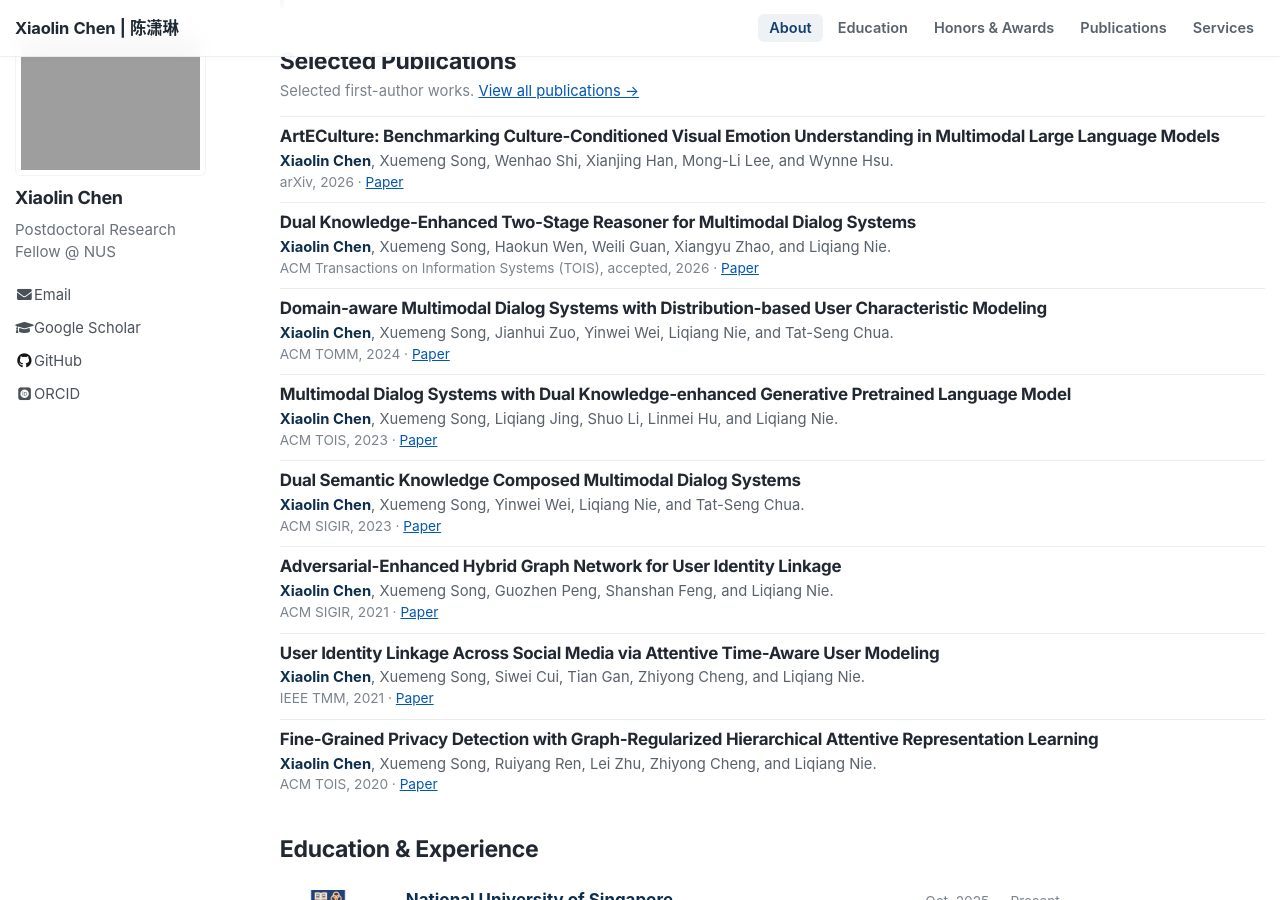
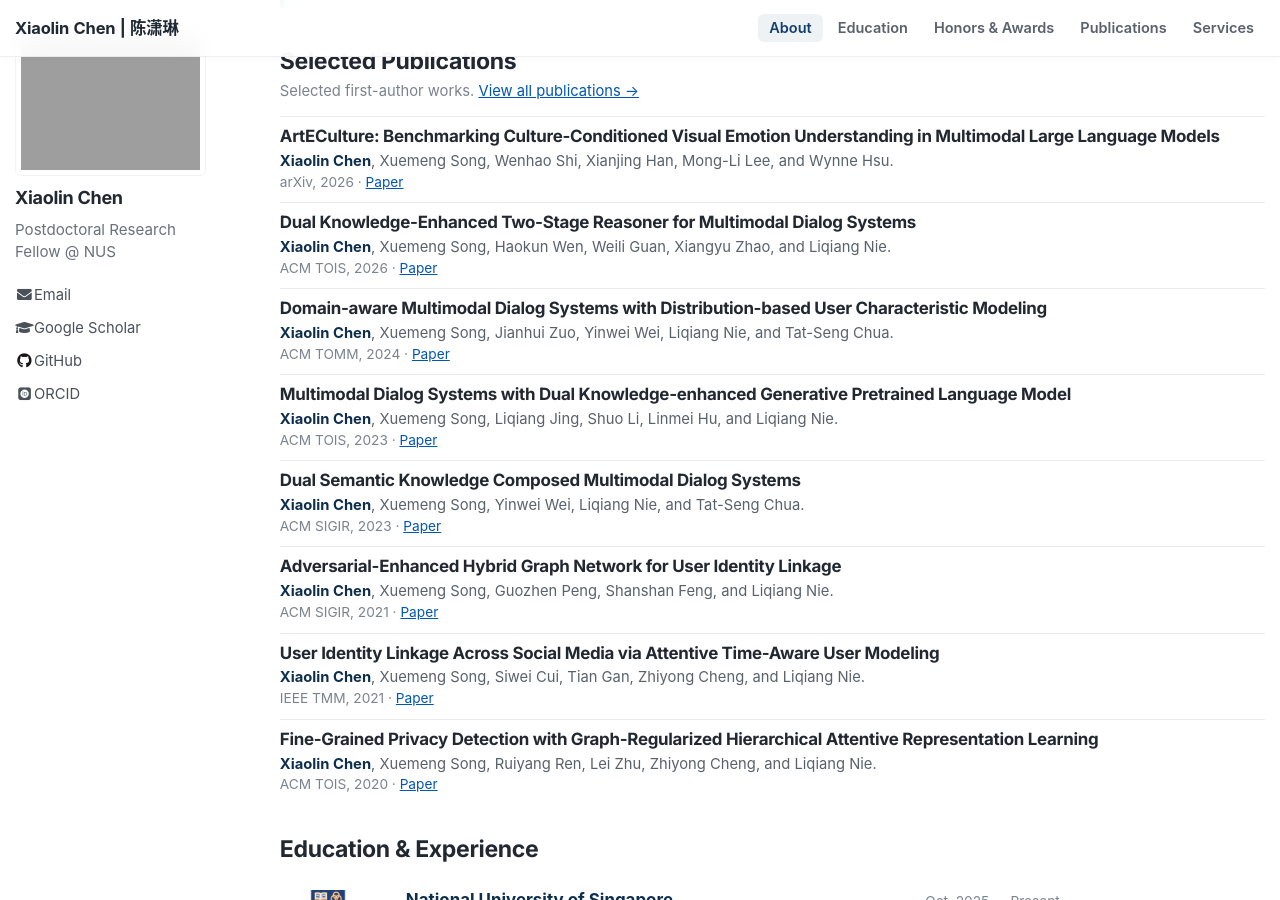
Before and after one commit to XiaolinChen-XL/XiaolinChen-XL.github.io, a Jekyll site: the page built from _pages/about.md, in a window 1280 px wide and 900 px high, scrolled down 398 px. Built offline with Jekyll 4.4.1, drawn with Linux system fonts in a browser that asks for light colours; some web fonts are replaced.

Commit message:
Align TOIS publication venue formatting

```diff
--- a/_data/publications.yml
+++ b/_data/publications.yml
@@ -9,7 +9,7 @@
   authors: "<strong>Xiaolin Chen</strong>, Xuemeng Song, Haokun Wen, Weili Guan, Xiangyu Zhao, and Liqiang Nie"
   year: 2026
   type: "journal"
-  venue: "ACM Transactions on Information Systems (TOIS), accepted"
+  venue: "ACM TOIS 2026"
   paper: "https://arxiv.org/pdf/2509.07817"
 
 - title: "Interactive Garment Recommendation with User in the Loop"
--- a/_pages/about.md
+++ b/_pages/about.md
@@ -28,7 +28,7 @@ I am currently a Postdoctoral Research Fellow at the <a href="https://www.nus.ed
 <p class="hk-section-note">Selected first-author works. <a href="/publications/">View all publications →</a></p>
 
 <div class="hk-pub"><h3>ArtECulture: Benchmarking Culture-Conditioned Visual Emotion Understanding in Multimodal Large Language Models</h3><p><strong>Xiaolin Chen</strong>, Xuemeng Song, Wenhao Shi, Xianjing Han, Mong-Li Lee, and Wynne Hsu.</p><p class="hk-venue">arXiv, 2026 · <a href="https://arxiv.org/abs/2608.03358">Paper</a></p></div>
-<div class="hk-pub"><h3>Dual Knowledge-Enhanced Two-Stage Reasoner for Multimodal Dialog Systems</h3><p><strong>Xiaolin Chen</strong>, Xuemeng Song, Haokun Wen, Weili Guan, Xiangyu Zhao, and Liqiang Nie.</p><p class="hk-venue">ACM Transactions on Information Systems (TOIS), accepted, 2026 · <a href="https://arxiv.org/pdf/2509.07817">Paper</a></p></div>
+<div class="hk-pub"><h3>Dual Knowledge-Enhanced Two-Stage Reasoner for Multimodal Dialog Systems</h3><p><strong>Xiaolin Chen</strong>, Xuemeng Song, Haokun Wen, Weili Guan, Xiangyu Zhao, and Liqiang Nie.</p><p class="hk-venue">ACM TOIS, 2026 · <a href="https://arxiv.org/pdf/2509.07817">Paper</a></p></div>
 <div class="hk-pub"><h3>Domain-aware Multimodal Dialog Systems with Distribution-based User Characteristic Modeling</h3><p><strong>Xiaolin Chen</strong>, Xuemeng Song, Jianhui Zuo, Yinwei Wei, Liqiang Nie, and Tat-Seng Chua.</p><p class="hk-venue">ACM TOMM, 2024 · <a href="https://doi.org/10.1145/3704811">Paper</a></p></div>
 <div class="hk-pub"><h3>Multimodal Dialog Systems with Dual Knowledge-enhanced Generative Pretrained Language Model</h3><p><strong>Xiaolin Chen</strong>, Xuemeng Song, Liqiang Jing, Shuo Li, Linmei Hu, and Liqiang Nie.</p><p class="hk-venue">ACM TOIS, 2023 · <a href="https://doi.org/10.1145/3606368">Paper</a></p></div>
 <div class="hk-pub"><h3>Dual Semantic Knowledge Composed Multimodal Dialog Systems</h3><p><strong>Xiaolin Chen</strong>, Xuemeng Song, Yinwei Wei, Liqiang Nie, and Tat-Seng Chua.</p><p class="hk-venue">ACM SIGIR, 2023 · <a href="https://doi.org/10.1145/3539618.3591673">Paper</a></p></div>
```
